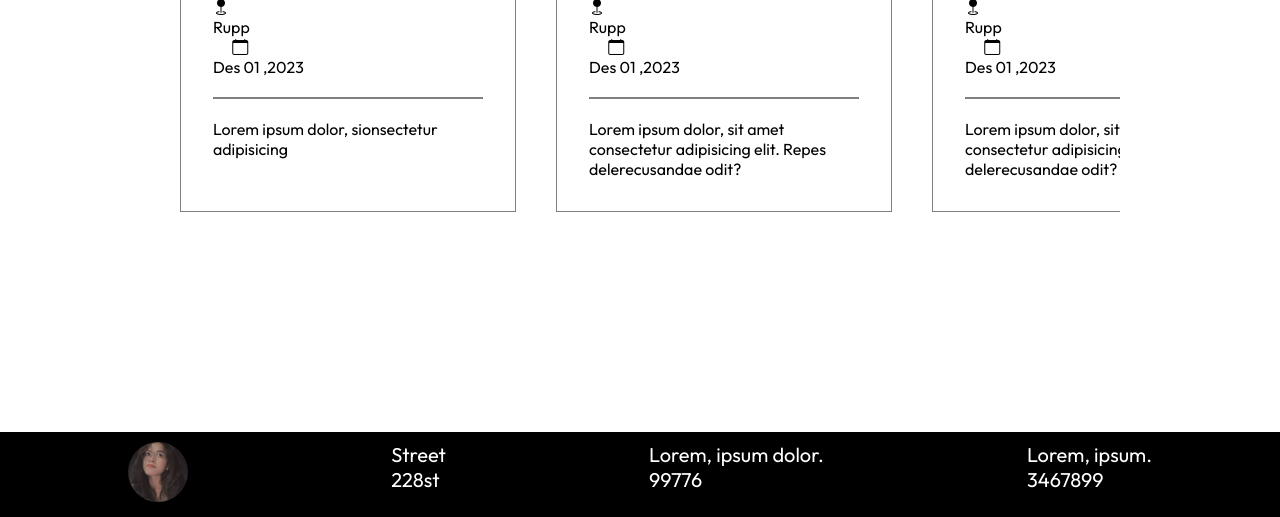
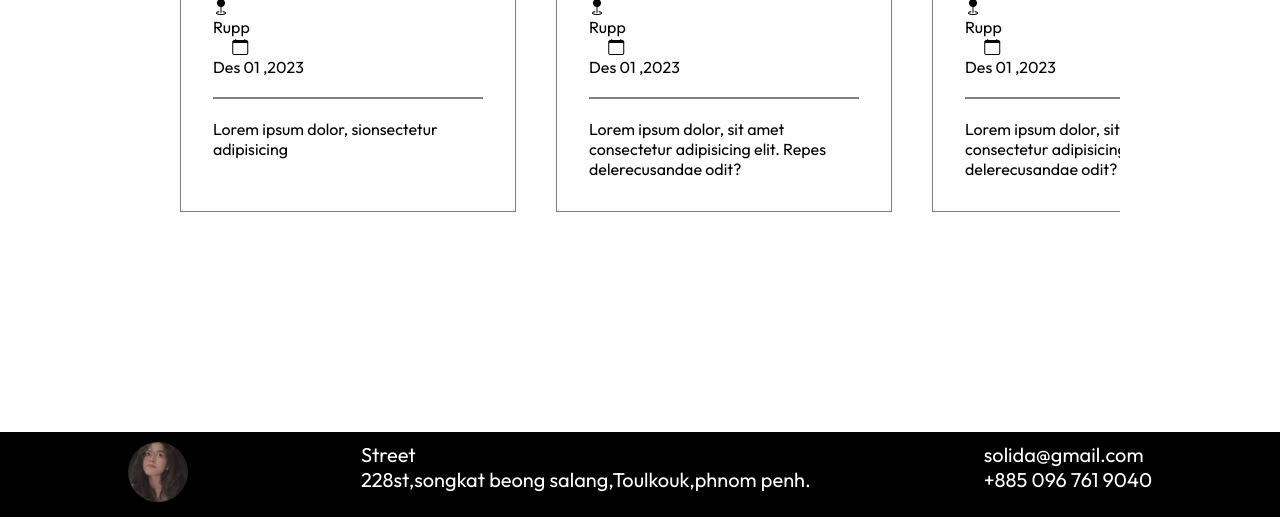
Before and after one commit to h-leedaa/Portfolio2, a plain HTML site: page index.html in a window 1280 px wide. Shown: the part 3807-4324 px from the top of the page. Drawn offline with nearby package versions, Linux system fonts and the light colour scheme.

Commit message:
make a change

```diff
--- a/index.html
+++ b/index.html
@@ -332,16 +332,12 @@
         </div>
         <div class="card">
             <p>Street</p>
-            <p>228st</p>
+            <p>228st,songkat beong salang,Toulkouk,phnom penh.</p>
         </div>
         <div class="card">
 
-        <p>Lorem, ipsum dolor.</p>
-            <p>99776</p>
-        </div>
-        <div class="card">
-            <p>Lorem, ipsum.</p>
-            <p>3467899</p>
+        <p>solida@gmail.com</p>
+            <p>+885 096 761 9040</p>
         </div>
        </div>
     </footer>
```
